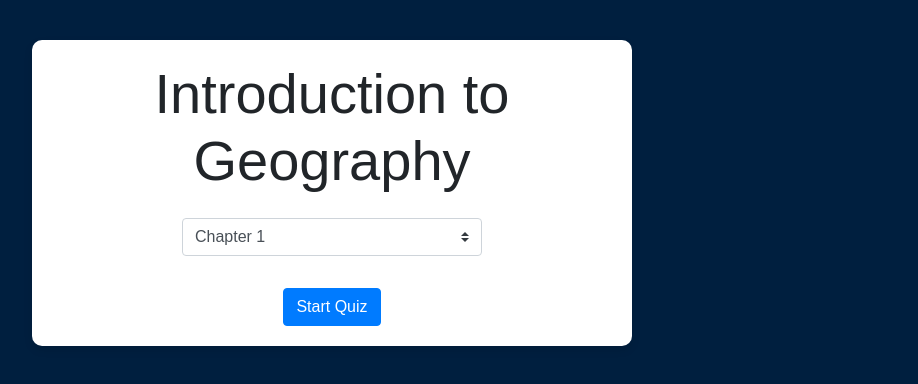
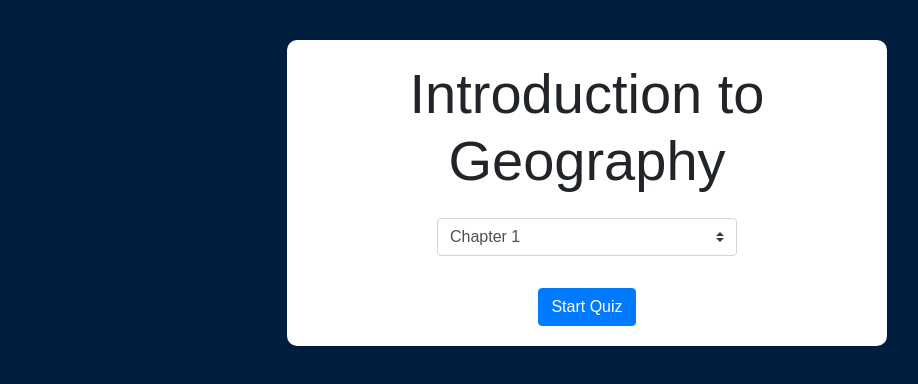
Before and after one commit to obsidianhead/quiz, a plain HTML site: page quiz.html in a window 1280 px wide. Shown: the whole page, without its empty margins (53-971 px from the left). Drawn offline with nearby package versions, Linux system fonts and the light colour scheme.

Commit message:
merged changes to quiz, script, styles from CET127 branch

```diff
--- a/quiz.html
+++ b/quiz.html
@@ -11,11 +11,11 @@
 </head>
 
 <body>
-    <div class="container">
+    <!-- <div class="container"> -->
         <div id="quiz-container">
             <!-- Quiz content will be dynamically injected here -->
         </div>
-    </div>
+    <!-- </div> -->
 
     <!-- Include Bootstrap JS and dependencies -->
     <script src="https://code.jquery.com/jquery-3.5.1.slim.min.js"></script>
--- a/script.js
+++ b/script.js
@@ -82,7 +82,7 @@ function createChapterSelection() {
     container.appendChild(startButton);
 }
 
-function startQuiz(chapter) {
+function  startQuiz(chapter) {
     filteredQuestions = allQuestions.filter(q => q.chapter == chapter).sort(() => Math.random() - 0.5);
     currentQuestionIndex = 0;
     correctAnswers = 0;
--- a/styles.css
+++ b/styles.css
@@ -6,7 +6,7 @@ body {
     justify-content: center;
     align-items: flex-start; /* Align items to the top to prevent cut-off */
     min-height: 100vh;
-    margin: 0;
+    margin: 0 auto;
     padding: 20px; /* Add padding to ensure content isn't cut off */
     box-sizing: border-box; /* Include padding in width/height calculations */
     overflow: auto; /* Allow scrolling if content is too tall */
```
